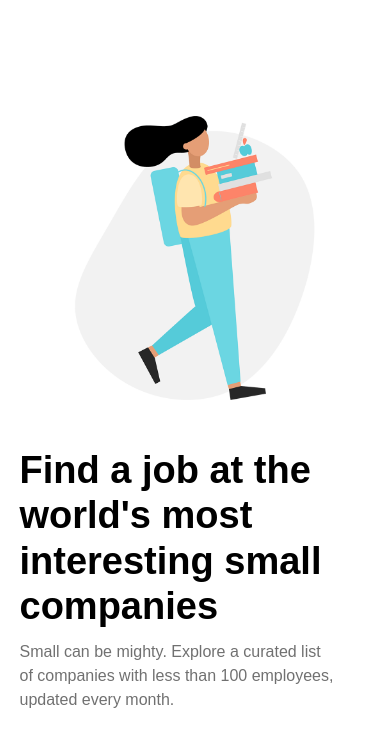
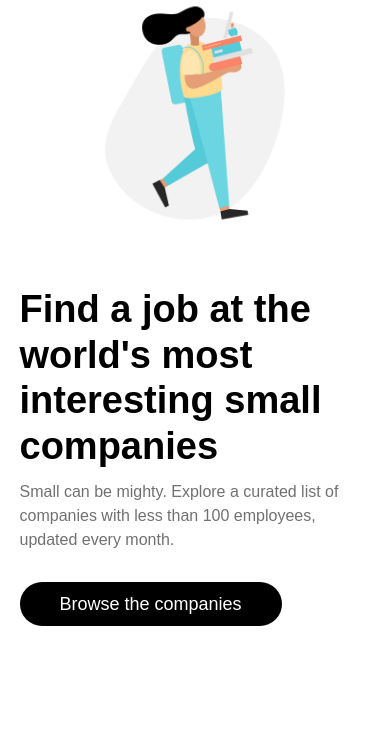
Before and after one commit to SamatarCodes/smallcos.com-clone, a website: page index.html in a window 390 px wide. Shown: the part 104-843 px from the top of the page. Drawn offline with Linux system fonts and the light colour scheme.

Commit message:
made header responsive

```diff
--- a/sass/3-components/_header.sass
+++ b/sass/4-layout/_header.sass
@@ -1,11 +1,12 @@
 .header
     min-height: 78vh
+    padding-bottom: 8rem
 
 .container
 
     width: 90%
     max-width: 1200px
-    margin: 4em auto
+    margin: 4rem auto
 
 .logo-section
     display: flex
@@ -29,13 +30,14 @@
 
         .main-left__text
             font-size: 5rem
-            margin-bottom: 0
+            margin-bottom: 1rem
             line-height: 1.4
 
         .main-left__paragraph
             font-size: 1.8rem
             color: rgba(0,0,0,.56)
             margin-bottom: 1rem
+            max-width: 95%
 
         .main-left--btn
 
@@ -62,8 +64,14 @@
         .header-image
             width: 32rem
 
-@medai screen and (max-width: 860px)
+@media screen and (max-width: 860px)
     .main
+
+        .main-left
+
+            .main-left__text
+                font-size: 4.5rem
+
         .header-image
             width: 24rem
 
@@ -72,19 +80,38 @@
         flex-direction: column-reverse
         align-items: center
 
-@media screen and (max-width: 417px)
+        .main-left
+
+            .main-left__text
+                font-size: 5rem
+
+            .main-left__paragraph
+                max-width: 85%
+
+@media screen and (max-width: 595px)
     .main
 
         .main-left
+
+            padding: 0 4rem
+            margin-top: 5rem
+            .main-left__text
+                line-height: 1.3
+
+@media screen and (max-width: 417px)
+    .main
+        margin-top: 1.5rem
+        .main-left
             max-width: 50rem
-
+            padding: 0
             .main-left__text
                 font-size: 3.8rem
-                margin-bottom: 1rem
+                margin: 0 auto 1rem
                 line-height: 1.2
+                margin
 
             .main-left__paragraph
                 font-size: 1.6rem
                 color: rgba(0,0,0,.56)
                 margin-bottom: 1rem
-                width: 90%
+                max-width: 50rem
--- a/sass/styles.sass
+++ b/sass/styles.sass
@@ -6,7 +6,10 @@
 @import '2-base/_base'
 
 // 3 - COMPONENTS
-@import '3-components/_header'
+
 @import '3-components/_jobs'
 @import '3-components/_card'
 @import '3-components/_subscribe'
+
+// 4 - LAYOUT
+@import '4-layout/_header'
```
Also changed, not shown: css/styles.css.
